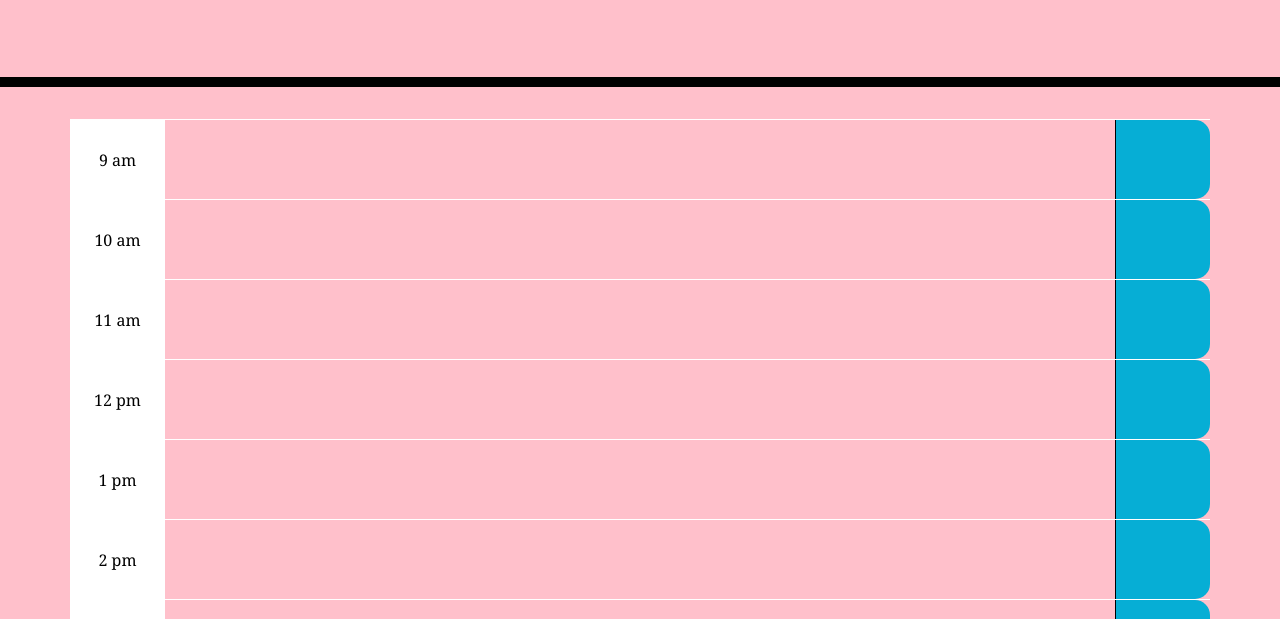
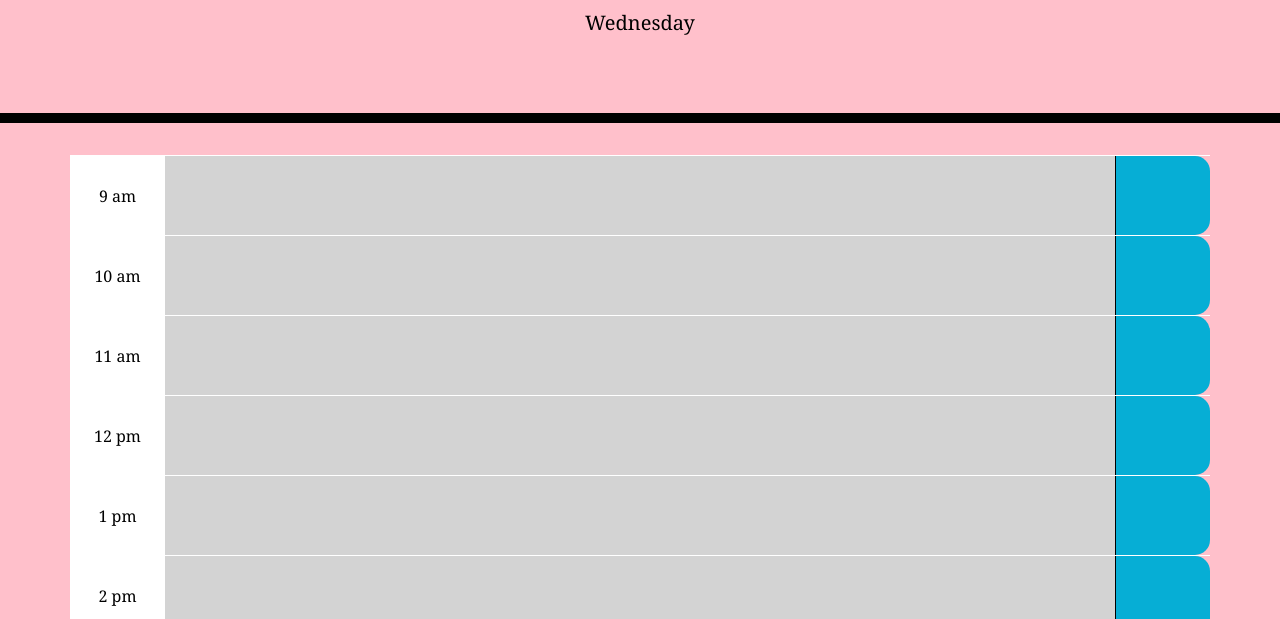
Before and after one commit to DejaCowart/Work-Day-Scheduler, a plain HTML site: page index.html in a window 1280 px wide. Shown: the part 181-800 px from the top of the page. Drawn offline with nearby package versions, Linux system fonts and the light colour scheme; files that its build step writes are made by us from their sources.

Commit message:
updated src files

```diff
--- a/index.html
+++ b/index.html
@@ -18,7 +18,7 @@
       href="https://fonts.googleapis.com/css?family=Open+Sans&display=swap"
       rel="stylesheet"
     />
-    <link rel="stylesheet" href="styles.css">
+    <link rel="stylesheet" href="Develop/styles.css">
     <script src="https://code.jquery.com/jquery-3.6.0.js"></script>
     <script src="https://code.jquery.com/ui/1.13.2/jquery-ui.js"></script>
     <script src="https://cdnjs.cloudflare.com/ajax/libs/moment.js/2.24.0/moment.min.js"></script>
@@ -81,6 +81,6 @@
       </div>
     </div>
 </div>
-    <script src="script.js"></script>
+    <script src="Develop/script.js"></script>
   </body>
 </html>
```
